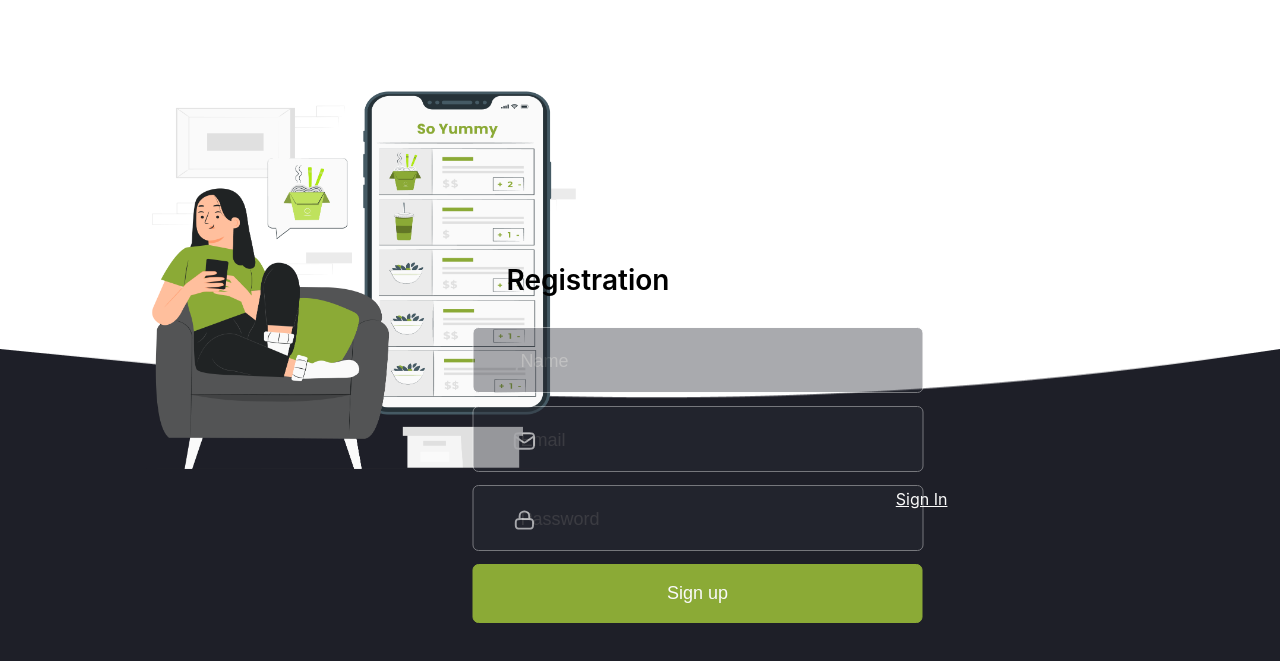
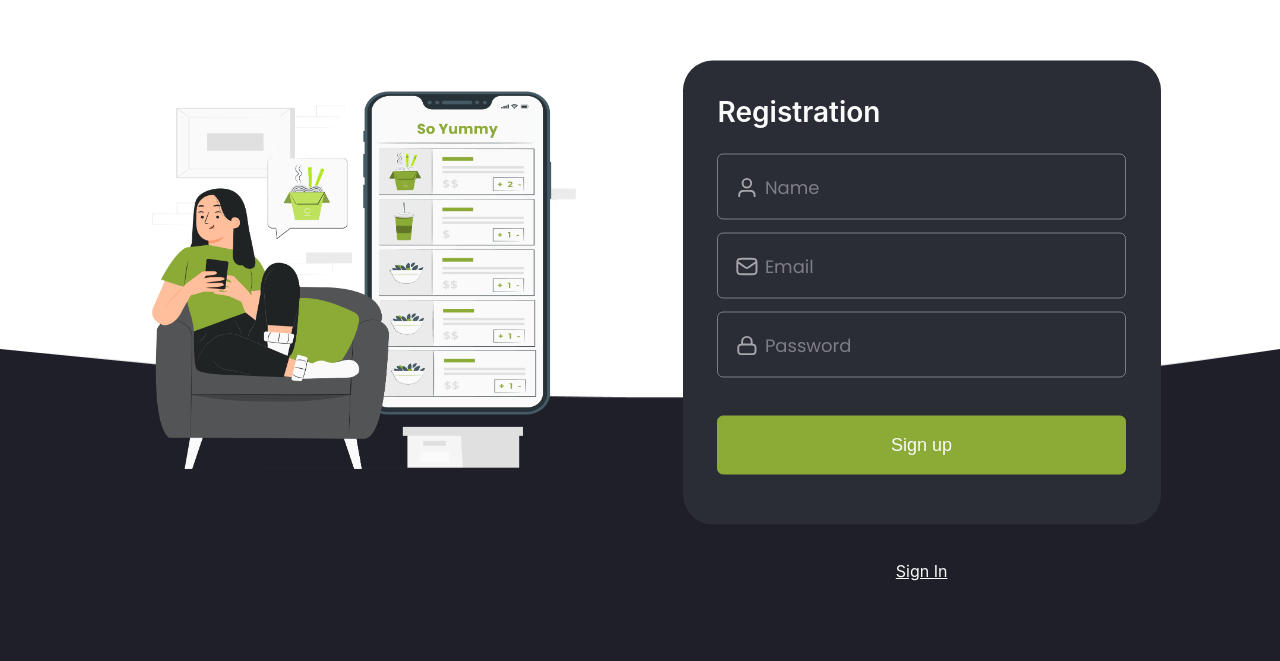
Before and after one commit to ArkadiuszMyszka/yumtasticcreations, a React (Create React App) app: page /register in a window 1280 px wide. Shown: the part 131-792 px from the top of the page. Built offline with nearby package versions, Linux system fonts and the light colour scheme.

Commit message:
Fix all styles for RegisterPage

```diff
--- a/src/components/AuthForm/AuthForm.jsx
+++ b/src/components/AuthForm/AuthForm.jsx
@@ -1,7 +1,7 @@
 import React from 'react';
 import { Formik, Field, ErrorMessage } from 'formik';
 import * as Yup from 'yup';
-import { Header, InputBox, Input, Button, Icon, ErrorMessageStyled } from "./AuthForm.styled";
+import { Header, InputBox, Input, Button, Icon, Form, ErrorMessageStyled } from "./AuthForm.styled";
 import icons from "../../images/ui/input/icons.svg"
 import { privateApi } from '../../services/PrivateApi';
 
@@ -33,7 +33,7 @@ export const AuthForm = () => {
       }}
     >
       {formik => (
-        <form onSubmit={formik.handleSubmit} style={{ position: 'absolute', top: '375px', left: '50%', transform: 'translate(-50%, 0)', width: '335px' }}>
+        <Form onSubmit={formik.handleSubmit}>
           <Header>Registration</Header>
           <InputBox>
             <Icon><use href={`${icons}#icon-input_user`}></use></Icon>
@@ -51,7 +51,7 @@ export const AuthForm = () => {
             <ErrorMessage name="password" component={ErrorMessageStyled} />
           </InputBox>
           <Button type="submit">Sign up</Button>
-        </form>
+        </Form>
       )}
     </Formik>
   );
--- a/src/components/AuthForm/AuthForm.styled.jsx
+++ b/src/components/AuthForm/AuthForm.styled.jsx
@@ -6,24 +6,27 @@ export const Form = styled.form`
     color: #fafafa;
     display: flex;
     flex-direction: column;
-    padding: 15px 15px 30px 15px;
+    padding: 25px 20px 25px 20px;
+    width: 89vw;
+    max-width: 335px;
     position: absolute;
-    top: 305px;
+    top: 93.5%;
     left: 50%;
-    transform: translate(-50%, 0);
-    width: 335px;
+    margin-right: -50%;
+    transform: translate(-50%, -120%);
 
     @media (min-width: 768px) and (max-width: 1199px) {
     padding: 50px 15px 50px 15px;
-    top: 444px;
-    width: 500px;
+    width: 65vw;
+    max-width: 500px;
+    top: 96%;
 }
 
     @media (min-width: 1200px) {
-    left: 75%;
     padding: 15px 15px 50px 15px;
-    top: 15%;
-    width: 500px;
+    width: 35vw;
+    max-width: 500px;
+    left: 72%;
 }
 `;
 
@@ -32,20 +35,20 @@ export const Header = styled.h3`
     font-weight: 600;
     letter-spacing: -2%;
     line-height: 1.17;
-    margin-bottom: 35px;
-    margin-left: 17px;
-    margin-top: 10px;
+    margin-bottom: 20px;
+    margin-left: 10px;
+    margin-top: 0;
 
     @media (min-width: 768px) and (max-width: 1199px) {
-    margin-left: 34px;
+    margin-left: 25px;
 }
 
     @media (min-width: 1200px) {
     font-size: 28px;
     font-weight: 600;
     margin-top: 20px;
-    margin-bottom: 30px;
-    margin-left: 34px;
+    margin-bottom: 25px;
+    margin-left: 20px;
 }
 `
 
@@ -63,17 +66,20 @@ export const Input = styled.input`
     color: #fafafa;
     opacity: 0.4;
     font-size: 14px;
-    height: 45px;
+    height: 6vh;
+    max-height: 45px;
     letter-spacing: -2%;
     margin: 0 auto;
     margin-bottom: 3px;
     padding-left: 40px;
     padding-top: 4px;
-    width: 279px;
+    width: 74vw;
+    max-width: 279px;
 
     &::placeholder {
+        color: #fafafa;
+        font-family: Poppins;
         font-size: 14px;
-        opacity: 0.8;
     }
 
     &:focus,
@@ -83,9 +89,11 @@ export const Input = styled.input`
 
     @media (min-width: 768px) and (max-width: 1199px) {
     font-size: 18px;
-    height: 59px;
+    height: 6vh;
+    max-height: 59px;
     padding-left: 45px;
-    width: 400px;
+    width: 52vw;
+    max-width: 400px;
 
     &::placeholder {
       font-size: 18px;
@@ -94,9 +102,11 @@ export const Input = styled.input`
 
     @media (min-width: 1200px) {
     font-size: 18px;
-    height: 59px;
+    height: 8vh;
+    max-height: 59px;
     padding-left: 47px;
-    width: 400px;
+    width: 28vw;
+    max-width: 400px;
 
     &::placeholder {
       font-size: 18px;
@@ -111,21 +121,21 @@ export const Icon = styled.svg`
     height: 18px;
     width: 18px;
     position: absolute;
-    top: 18px;
-    left: 22px;
+    top: 50%;
+    left: 9.5%;
+    margin-right: -50%;
+    transform: translate(-50%, -50%);
 
     @media (min-width: 768px) and (max-width: 1199px) {
     height: 24px;
     width: 24px;
-    top: 23px;
-    left: 40px;
+    left: 10.5%;
 }
 
     @media (min-width: 1200px) {
     height: 24px;
     width: 24px;
-    top: 23px;
-    left: 40px;
+    left: 11%;
 }
 `
 
@@ -136,10 +146,14 @@ export const Button = styled.button`
     color: #fafafa;
     cursor: pointer;
     font-size: 16px;
-    height: 45px;
+    height: 6vh;
+    max-height: 45px;
     line-height: 1.13;
+    padding: 0;
     margin: 0 auto;
-    width: 320px;
+    margin-top: 25px;
+    width: 74vw;
+    max-width: 322px;
 
     &:focus,
     :hover {
@@ -147,15 +161,19 @@ export const Button = styled.button`
     }
 
     @media (min-width: 768px) and (max-width: 1199px) {
-    height: 59px;
+    height: 6vh;
+    max-height: 59px;
     margin-top: 20px;
-    width: 445px;
+    width: 52vw;
+    max-width: 448px;
 }
 
     @media (min-width: 1200px) {
-    height: 59px;
     font-size: 18px;
-    width: 450px;
+    height: 8vh;
+    max-height: 59px;
+    width: 32vw;
+    max-width: 450px;
 }
 `
 
--- a/src/pages/RegisterPage/RegisterPage.styled.jsx
+++ b/src/pages/RegisterPage/RegisterPage.styled.jsx
@@ -45,10 +45,9 @@ export const BgGraphics = styled.div`
     background-size: contain;
 
     @media (min-width: 768px) and (max-width: 1199px) {
-    left: 58%;
-    margin-right: -58%;
     height: 35vh;
     max-height: 359px;
+    left: 52.5%;
     width: 53vw;
     max-width: 409px;
     background-image: url(${registration_signin_m});
@@ -69,11 +68,12 @@ export const BgGraphics = styled.div`
 
 export const Link = styled(NavLink)`
     color: #fafafa;
+    cursor: pointer;
     font-size: 14px;
     position: absolute;
     text-align: center;
     text-decoration: underline;
-    bottom: 3%;
+    bottom: 11%;
     width: 100vw;
 
     &:hover,
@@ -82,11 +82,12 @@ export const Link = styled(NavLink)`
     }
 
     @media (min-width: 768px) and (max-width: 1199px) {
+    bottom: 9%;
     font-size: 16px;
 }
 
     @media (min-width: 1200px) {
-    bottom: 20%;
+    bottom: 11%;
     font-size: 16px;
     left: 22%;
 }
```
